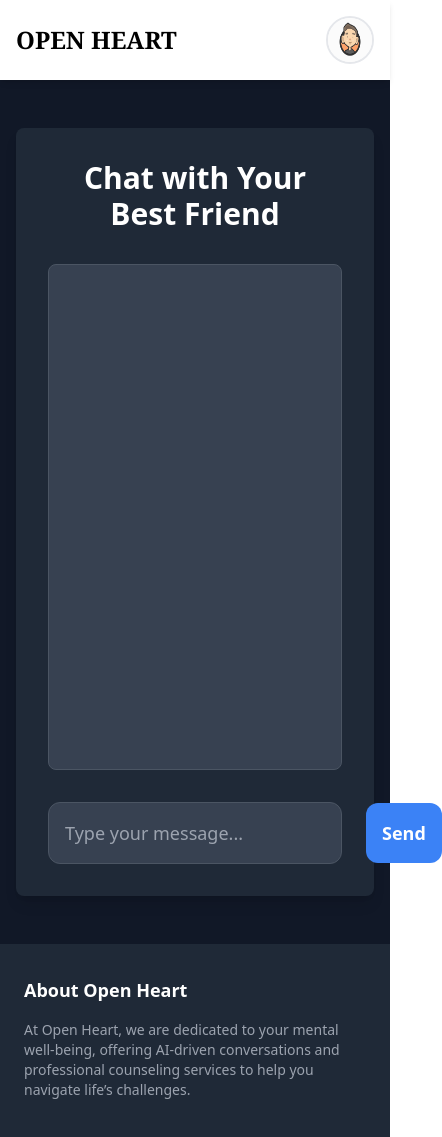
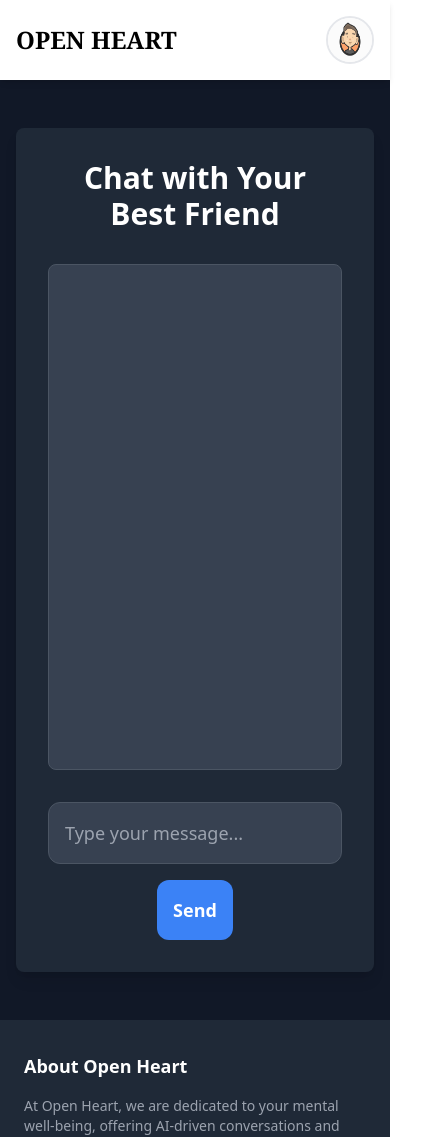
Before and after one commit to Kshitij-Halmare/MentiHealth, a React (Vite) app in the folder client/: page /talk in a window 390 px wide. Shown: the top 1137 px of the page, 442 px wide, since content can reach past the window. Built offline with nearby package versions, Linux system fonts and the light colour scheme; what @editorjs/editorjs would draw is missing.

Commit message:
Update Talk.jsx

```diff
--- a/client/src/Pages/Talk.jsx
+++ b/client/src/Pages/Talk.jsx
@@ -106,7 +106,7 @@ function Talk() {
     </div>
 
     {/* Message Input */}
-        <form onSubmit={handleSubmit} className="flex items-center space-x-6">
+    <form onSubmit={handleSubmit} className="flex flex-col sm:flex-row items-center space-x-0 sm:space-x-6">
       <input
         type="text"
         value={input}
@@ -116,13 +116,14 @@ function Talk() {
       />
       <button
         type="submit"
-            className="p-4 bg-blue-500 text-white rounded-xl font-semibold text-lg hover:bg-blue-600 transition duration-300 focus:outline-none"
+        className="mt-4 sm:mt-0 p-4 bg-blue-500 text-white rounded-xl font-semibold text-lg hover:bg-blue-600 transition duration-300 focus:outline-none"
       >
         Send
       </button>
     </form>
   </div>
 </div>
+
   );
 }
 
```
Lines whose indentation alone changed are shown as unchanged.
